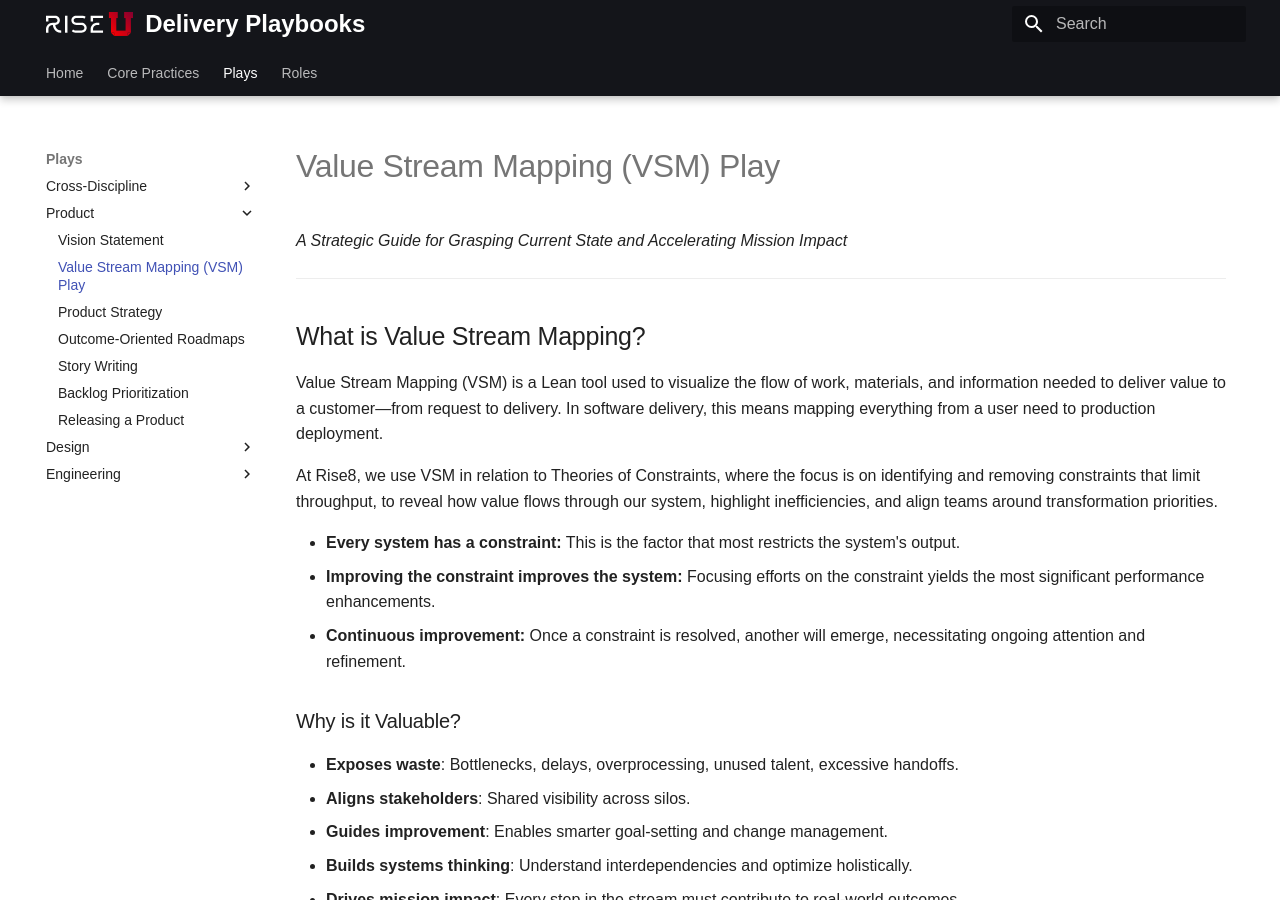
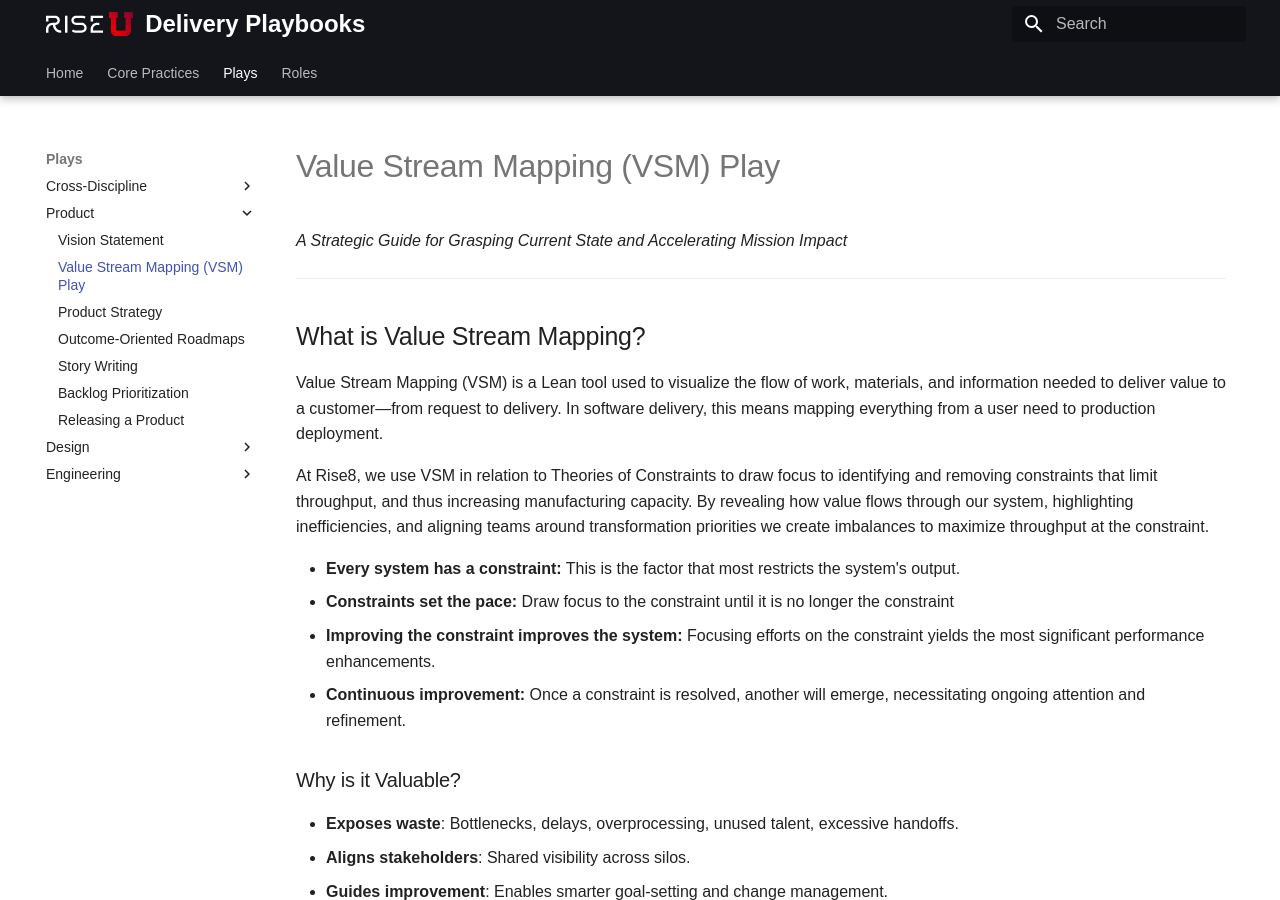
Before and after one commit to rise8-us/delivery-playbooks, an MkDocs documentation site: the page built from docs/content/plays/product/value-stream-mapping.md, in a window 1280 px wide and 900 px high. Built offline with MkDocs 1.6.1 and Material for MkDocs 9.7.7, drawn with Linux system fonts in a browser that asks for light colours.

```diff
--- a/docs/content/plays/product/value-stream-mapping.md
+++ b/docs/content/plays/product/value-stream-mapping.md
@@ -8,9 +8,10 @@
 
 Value Stream Mapping (VSM) is a Lean tool used to visualize the flow of work, materials, and information needed to deliver value to a customer—from request to delivery. In software delivery, this means mapping everything from a user need to production deployment.
 
-At Rise8, we use VSM in relation to Theories of Constraints, where the focus is on identifying and removing constraints that limit throughput, to reveal how value flows through our system, highlight inefficiencies, and align teams around transformation priorities.
+At Rise8, we use VSM in relation to Theories of Constraints to draw focus to identifying and removing constraints that limit throughput, and thus increasing manufacturing capacity. By revealing how value flows through our system, highlighting inefficiencies, and aligning teams around transformation priorities we create imbalances to maximize throughput at the constraint.
 
 - **Every system has a constraint:** This is the factor that most restricts the system's output.
+- **Constraints set the pace:** Draw focus to the constraint until it is no longer the constraint
 - **Improving the constraint improves the system:** Focusing efforts on the constraint yields the most significant performance enhancements.
 - **Continuous improvement:** Once a constraint is resolved, another will emerge, necessitating ongoing attention and refinement.
 
```
